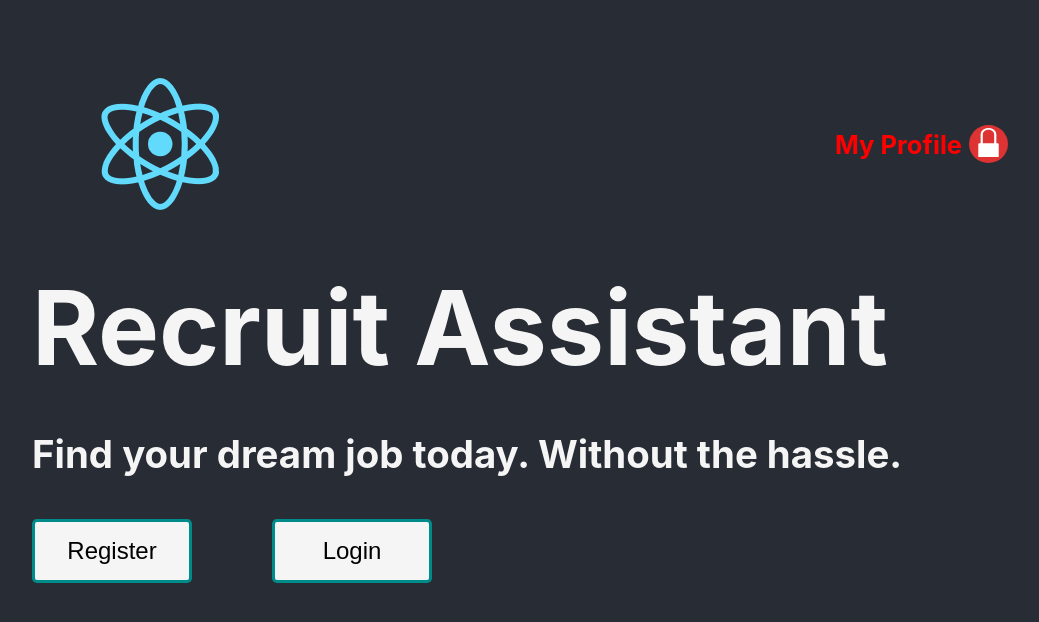
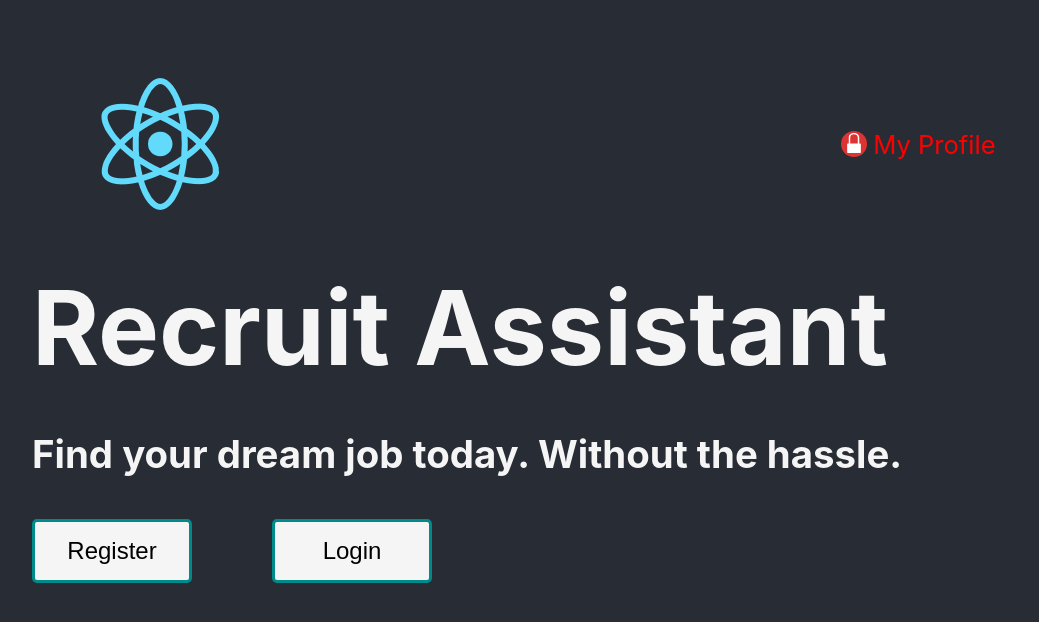
Before and after one commit to rwang301/COMP3900-Project, a React (Create React App) app in the folder frontend/: page / in a window 1280 px wide. Shown: the top 622 px of the page, without its empty margins (96-1135 px from the left). Built offline with nearby package versions, Linux system fonts and the light colour scheme.

Commit message:
dropdown frontend completed - no functionality yet

```diff
--- a/frontend/src/components/Nav.js
+++ b/frontend/src/components/Nav.js
@@ -1,10 +1,8 @@
 import React from 'react';
 import styled, { css, keyframes } from "styled-components";
 import logo from '../assets/logo.svg';
-import lock from '../assets/lock.svg';
-import profile from '../assets/profile.svg';
 import { useLocation } from 'react-router-dom';
-import { Link } from 'react-router-dom';
+import NavDropdown from './NavDropdown';
 
 const Header = styled.header`
   height: 20vh;
@@ -46,28 +44,7 @@ const border = css`
   padding: 0 2vw;
 `;
 
-const Div = styled.div`
-  display: flex;
-  align-items: center;
-  cursor: ${props => props.login ? 'pointer' : 'unset'};
-  ${props => props.login && border}
-  border: ${props => {
-    if (props.login) {
-      return '2px solid aqua';
-    } else {
-      return 'unset';
-    }
-  }};
 
-  & > p {
-    color: ${props => props.login ? 'skyblue' : 'red'};
-    font-weight: bold;
-  }
-
-  & > img {
-    height: 3vw;
-  }
-`;
 
 const Paragraph = styled.p`
   font-size: 2vw;
@@ -94,13 +71,7 @@ export default function Nav({login, logout}) {
       <Img src={logo} alt="logo" />
       <Section>
         {tabs}
-        <Link style={{textDecoration: 'none'}} to='/'>
-          <Div login={login} onClick={login ? logout : undefined}>
-            <Paragraph login={login} visible={true}>My Profile</Paragraph>
-            &nbsp;
-            <img src={login ? profile : lock} alt="Lock"></img>
-          </Div>
-        </Link>
+        <NavDropdown login={login} logout={logout}/>
       </Section>
     </Header>
   )
--- /dev/null
+++ b/frontend/src/components/NavDropdown.js
@@ -0,0 +1,51 @@
+import React from 'react';
+import styled from "styled-components";
+import { Link } from 'react-router-dom';
+import lock from '../assets/lock.svg';
+import profile from '../assets/profile.svg';
+
+const Div = styled.div`
+  display: flex;
+  align-items: center;
+  cursor: ${props => props.login ? 'pointer' : 'unset'};
+
+  & > p {
+    color: ${props => props.login ? 'white' : 'red'};
+    margin-right: 0.25vw;
+  }
+
+  & > img {
+    height: 2vw;
+    margin-right: 0.5vw;
+  }
+`;
+
+const Paragraph = styled.p`
+  font-size: 2vw;
+  visibility: ${props => props.login || props.visible ? 'unset' : 'hidden'};
+`;
+
+const Dropdown = styled.div`
+  width: 0;
+  height: 0;
+  border-left: 0.5vw solid transparent;
+  border-right: 0.5vw solid transparent;
+  border-top: 0.5vw solid white;
+  display: ${props => props.login ? 'unset' : 'none'};
+`;
+
+export default function NavDropdown(props) {
+  return (
+    <>
+      <Link style={{textDecoration: 'none'}} to='/'>
+        <Div login={props.login} onClick={props.login ? props.logout : undefined}>
+          <img src={props.login ? profile : lock} alt="Lock"></img>
+          <Paragraph login={props.login} visible={true}>My Profile</Paragraph>
+          &nbsp;
+          <Dropdown login={props.login}/>
+        </Div>
+
+      </Link>
+    </>
+  )
+}
```
